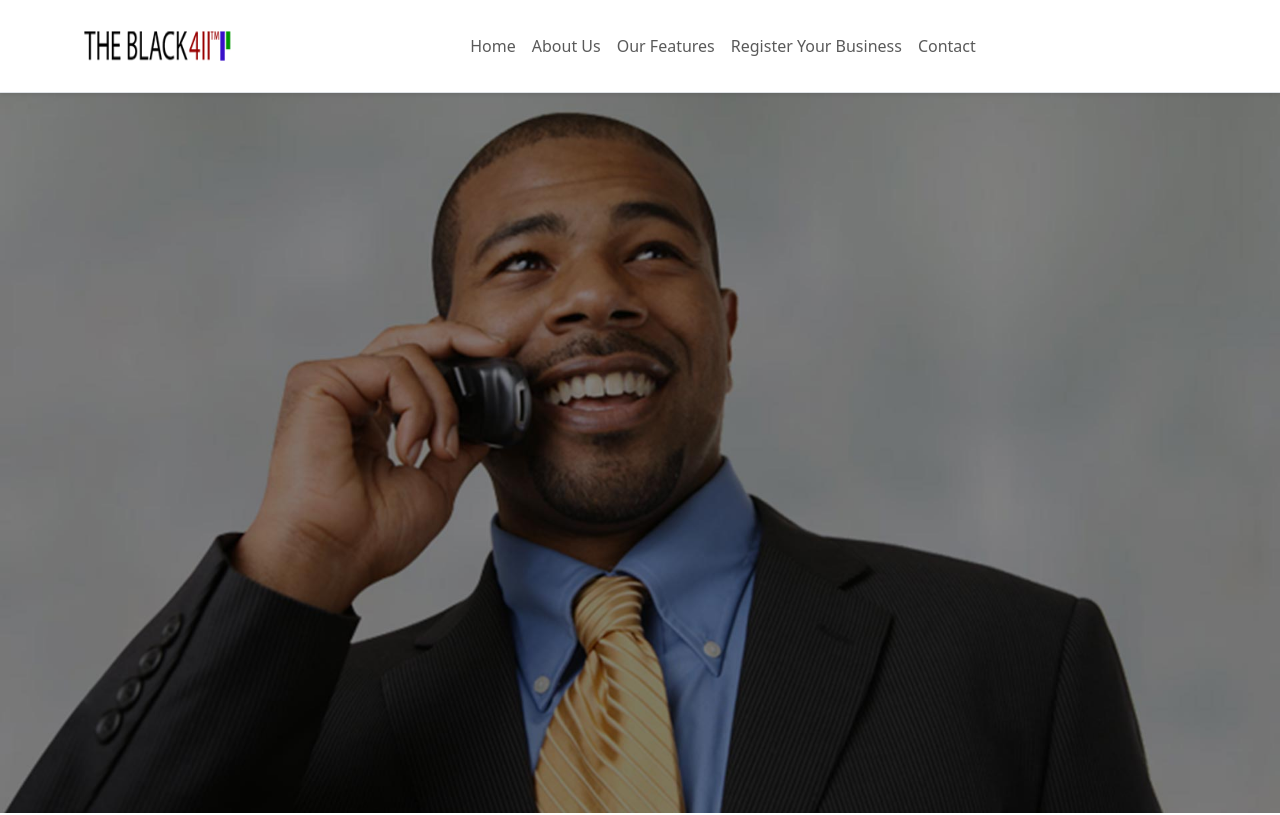
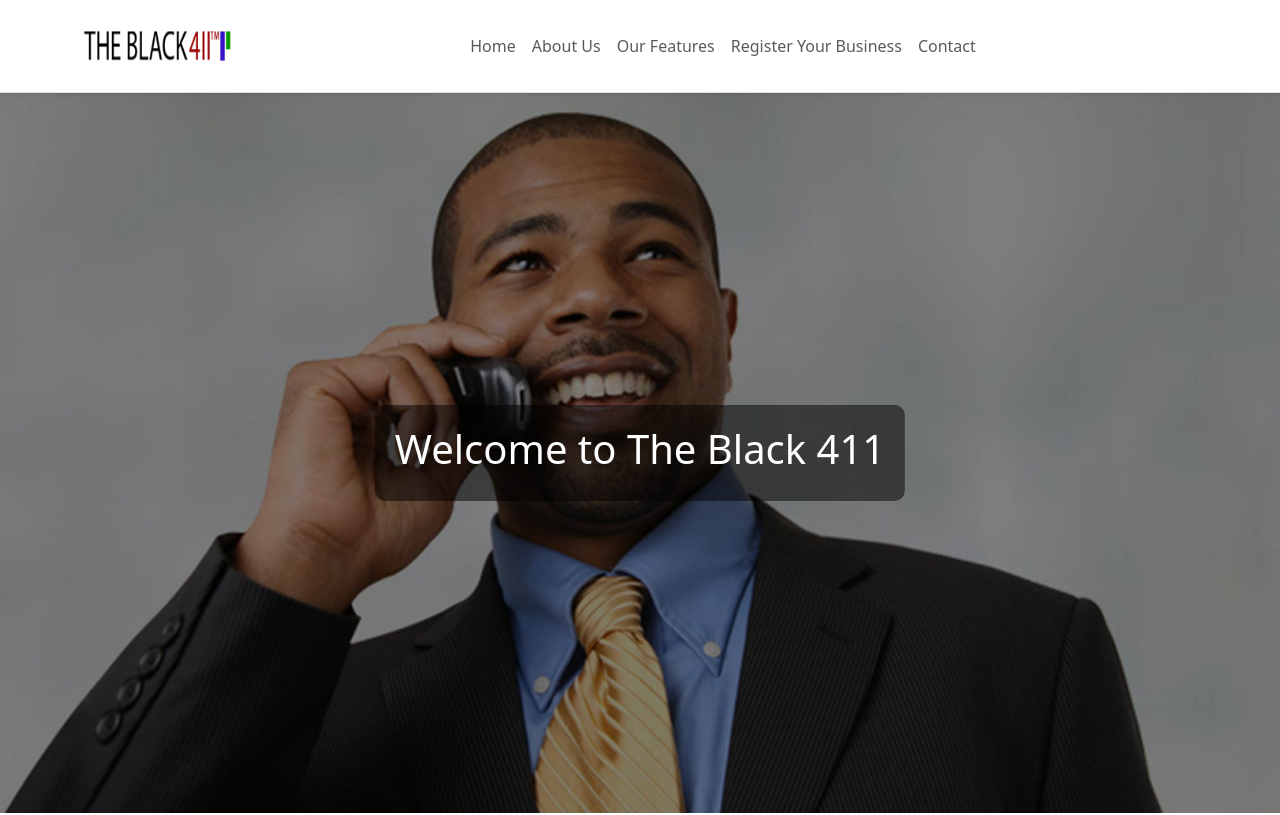
Before and after one commit to Taylordevelopes/blk-411-website, a Next.js app: page /aboutus in a window 1280 px wide. Shown: the top 815 px of the page. Built offline with nearby package versions, Linux system fonts and the light colour scheme.

Commit message:
put header text back

```diff
--- a/src/app/components/SectionLayout.tsx
+++ b/src/app/components/SectionLayout.tsx
@@ -34,6 +34,7 @@
   descriptionImage,
   buttonText,
   buttonLink,
+  headerText,
 }: SectionLayoutProps) {
   // Helper function to determine header position styles
   const getPositionStyles = (position: string): React.CSSProperties => {
@@ -112,6 +113,7 @@
           </Carousel>
         ) : (
           heroImage && (
+            <div className="position-relative">
               <Image
                 src={heroImage}
                 alt="Hero"
@@ -121,6 +123,26 @@
                 objectFit="cover"
                 className="hero-image"
               />
+              {headerText && (
+                <div
+                  className="header-text"
+                  style={{
+                    position: "absolute",
+                    top: "50%",
+                    left: "50%",
+                    transform: "translate(-50%, -50%)",
+                    textAlign: "center",
+                    backgroundColor: "rgba(0, 0, 0, 0.5)",
+                    padding: "20px",
+                    borderRadius: "10px",
+                    maxWidth: "60%",
+                    color: "#fff",
+                  }}
+                >
+                  <h1>{headerText}</h1>
+                </div>
+              )}
+            </div>
           )
         )}
       </div>
```
Lines whose indentation alone changed are shown as unchanged.
